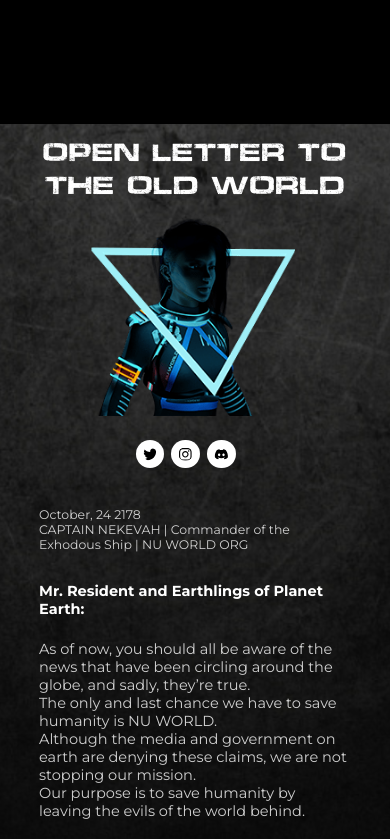
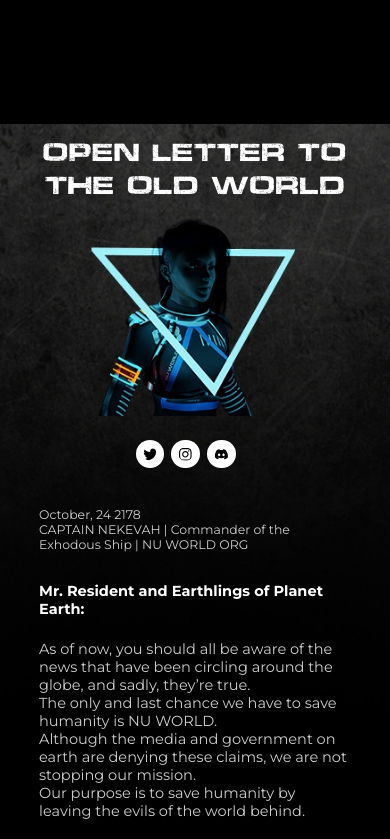
Before and after one commit to RobertIskandarani/NUWorld, a React (Create React App) app: page / in a window 390 px wide. Shown: the part 720-1559 px from the top of the page. Built offline with nearby package versions, Linux system fonts and the light colour scheme.

Commit message:
se arreglan bugs

```diff
--- a/src/data/faqs.json
+++ b/src/data/faqs.json
@@ -384,7 +384,7 @@
     {
         "id": 14,
         "for": "newbies",
-        "title": "How do i buy a NU World NFT?",
+        "title": "How do I buy a NU World NFT?",
         "content": [
             {
                 "id": 0,
--- a/src/styles/open-letter/Open-letter.css
+++ b/src/styles/open-letter/Open-letter.css
@@ -33,11 +33,10 @@
         align-items: center;
         justify-content: center;
         text-align: center;
-        background-image: url('./../../assets/header_bg.png');
-        background-size: cover;
+        background-image: url('./../../assets/Fondo.png');
+        background-size: contain;
         background-repeat: no-repeat;
-        background-position: center;
-        background-attachment: fixed;
+        background-position: top;
     }
     .open-letter-title {
         width: 80%;
```
Also changed, not shown: src/assets/Fondo.png (added).
